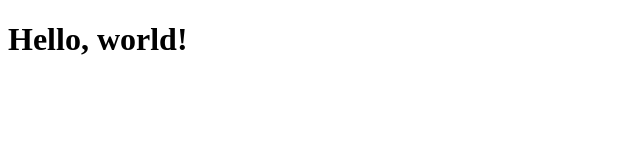
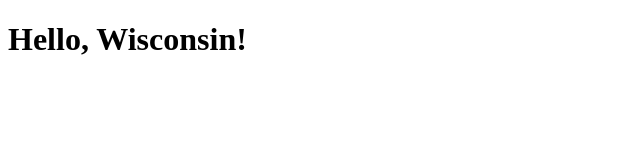
Before and after one commit to blong206b/WebPage, a plain HTML site: page index.html in a window 1280 px wide. Shown: the whole page, without its empty margins (0-640 px from the left). Drawn offline with Linux system fonts and the light colour scheme.

Commit message:
Update index.html
Hello Wisconsin!

```diff
--- a/index.html
+++ b/index.html
@@ -4,6 +4,6 @@
 <title>This is my first HTML page</title>
 </head>
 <body>
-<h1>Hello, world!</h1>
+<h1>Hello, Wisconsin!</h1>
 </body>
 </html>
```
